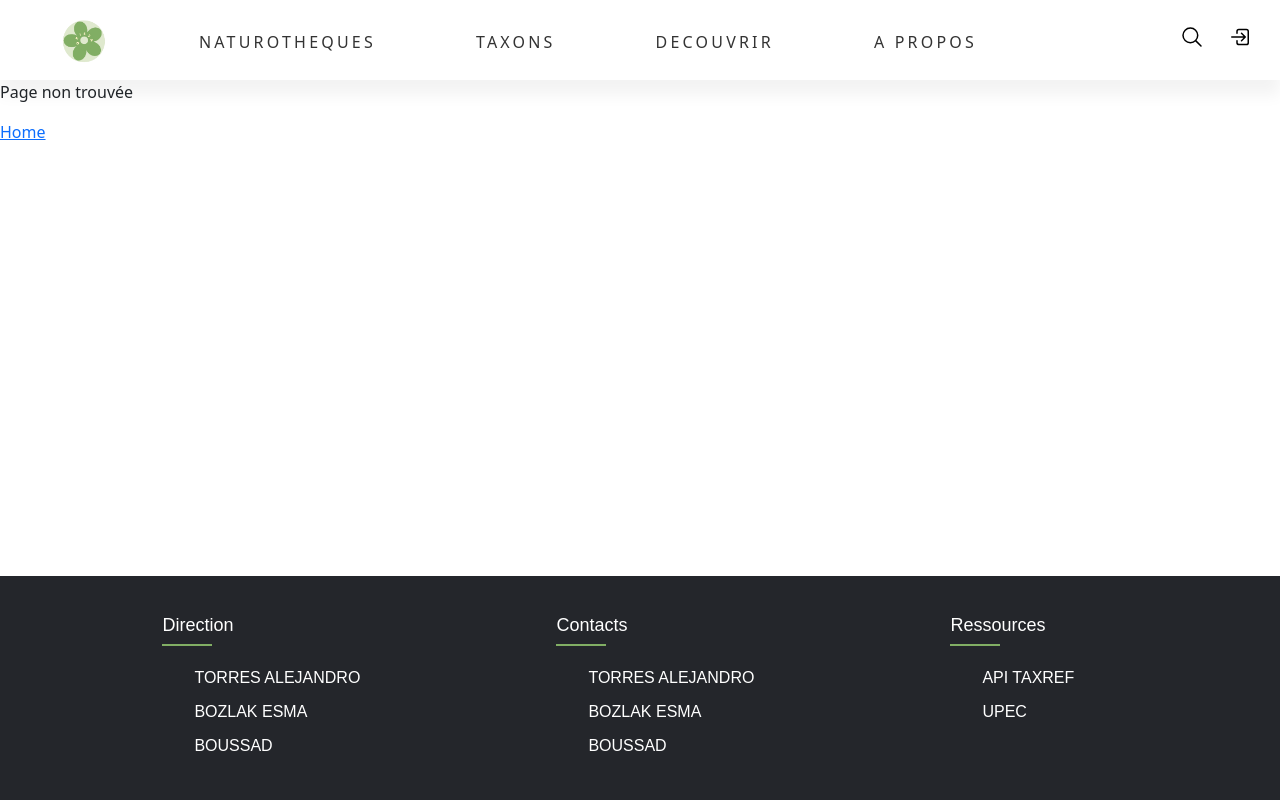
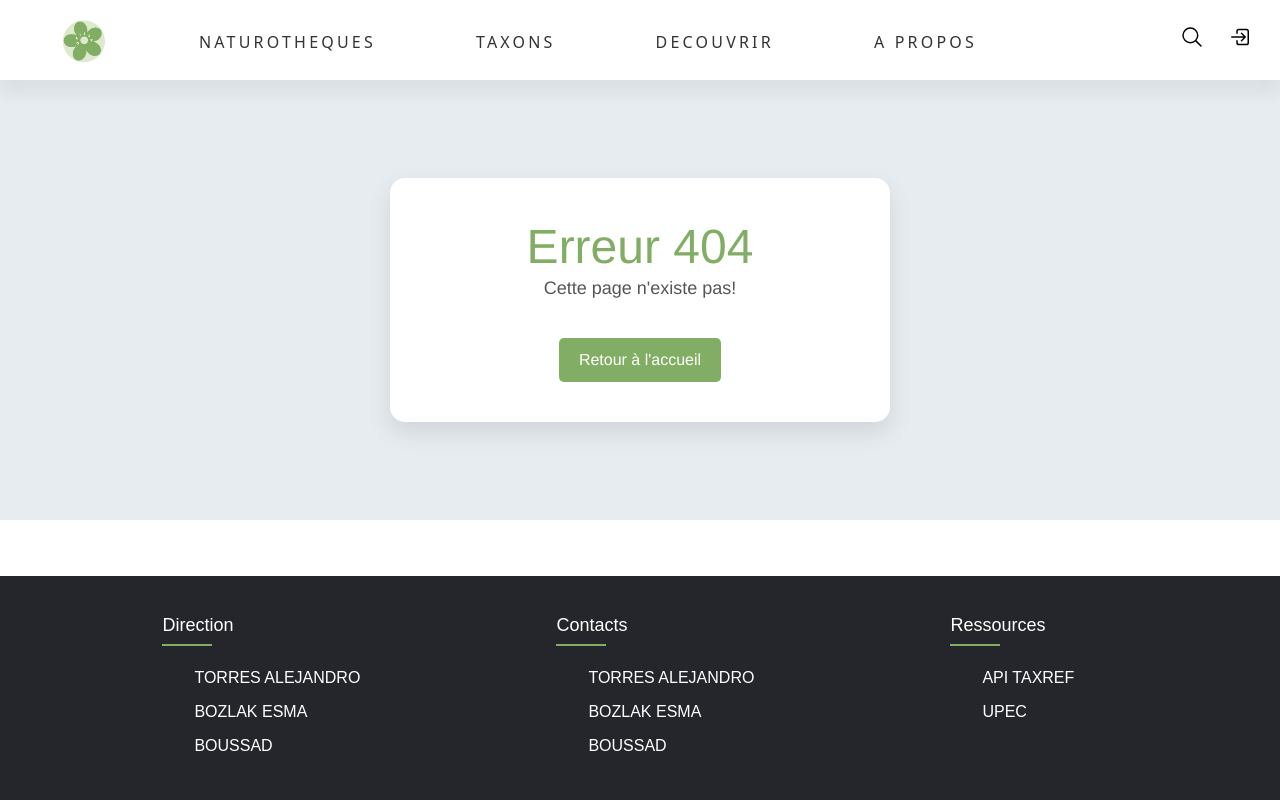
Before and after one commit to JesusAlejandroTM/Orissa, a PHP site: page /Orissa/error in a window 1280 px wide. Run offline with PHP 8.4, Linux system fonts and the light colour scheme; some libraries are stand-ins or nearby versions.

Commit message:
added 404 error page

```diff
--- /dev/null
+++ b/assets/css/error.css
@@ -0,0 +1,47 @@
+
+.errorHtml {
+font-family: 'Helvetica Neue', Helvetica, Arial, sans-serif;
+color: #333;
+background-color: #e7ecf0;
+margin: 0;
+padding: 0;
+display: flex;
+justify-content: center;
+align-items: center;
+height: 55vh;
+}
+
+.container {
+text-align: center;
+background-color: white;
+padding: 40px;
+border-radius: 15px;
+box-shadow: 0 10px 25px rgba(0, 0, 0, 0.1);
+max-width: 500px;
+}
+
+.errorCode {
+color: #81AE64;
+font-size: 48px;
+margin: 0;
+}
+
+.errorMessage {
+font-size: 18px;
+color: #555;
+}
+
+.homeLink {
+display: inline-block;
+margin-top: 20px;
+padding: 10px 20px;
+background-color: #81AE64;
+color: white;
+text-decoration: none;
+border-radius: 5px;
+transition: background-color 0.3s;
+}
+
+.homeLink:hover {
+background-color: #608046;
+}
--- a/src/Config/ExceptionHandler.php
+++ b/src/Config/ExceptionHandler.php
@@ -21,7 +21,7 @@
             302 => "Erreur avec le décodage de votre requête",
             303 => "Taxa introuvable",
             304 => "Les caractères spéciaux ne sont pas autorisés",
-            404 => "Page non trouvée",
+            404 => "Cette page n'existe pas!",
             501 => "Vérifiez vos données",
             605 => "Erreur dans la création de naturothèque",
             606 => "Vous avez déjà une naturothèque avec ce titre",
--- a/src/Controller/AbstractController.php
+++ b/src/Controller/AbstractController.php
@@ -161,8 +161,8 @@
             $errorCode = $e->getCode();
             $errorMessage = ExceptionHandler::getErrorMessage($errorCode);
             //FIXME Default CSS missing
-            $this->displayView("Erreur", "/../error.php", ["NaN.css"],
-                ["errorMessage" => $errorMessage]);
+            $this->displayView("Erreur", "/../error.php", ["error.css"],
+                ["errorMessage" => $errorMessage, "errorCode" => $errorCode]);
         }
 
         /**
--- a/src/View/error.php
+++ b/src/View/error.php
@@ -1,4 +1,7 @@
-<div>
-    <?php if (isset($errorMessage)) echo "<p>$errorMessage</p>" ?>
-    <a href="Home">Home</a>
+<div class="errorHtml">
+    <div class="container">
+        <h1 class="errorCode">Erreur <?php echo $errorCode?></h1>
+        <p class="errorMessage"><?php echo $errorMessage ?></p>
+        <a class="homeLink" href="Home">Retour à l'accueil</a>
+    </div>
 </div>
```
